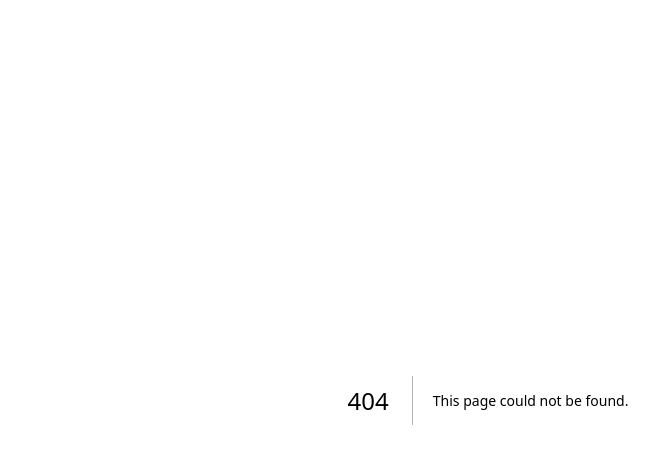
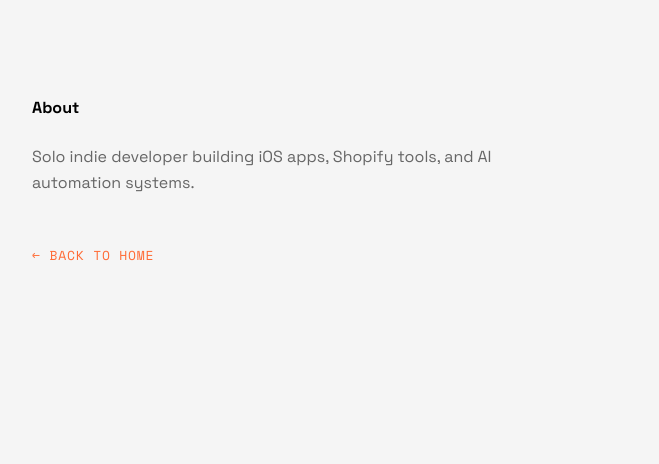
Before and after one commit to alexandermazza/mazza-builds-portfolio, a Next.js app: page /about in a window 1280 px wide. Before the commit this address had no page. Shown: the top 464 px of the page, without its empty margins (152-811 px from the left). Built offline with nearby package versions, Linux system fonts and the light colour scheme.

Commit message:
feat: add about page and TransitionLinks for smoke testing

```diff
--- /dev/null
+++ b/src/app/about/page.tsx
@@ -0,0 +1,27 @@
+import { TransitionLink } from "@/transitions";
+
+export default function AboutPage() {
+  return (
+    <main className="mx-auto max-w-[960px] px-[var(--space-lg)] py-[var(--space-4xl)]">
+      <h1
+        className="mb-[var(--space-lg)] font-sans text-[var(--display-lg)] font-bold text-[var(--text-display)]"
+        data-enter=""
+      >
+        About
+      </h1>
+      <p
+        className="mb-[var(--space-2xl)] max-w-[480px] text-[var(--body)] leading-[1.6] text-[var(--text-secondary)]"
+        data-enter=""
+      >
+        Solo indie developer building iOS apps, Shopify tools, and AI automation
+        systems.
+      </p>
+      <TransitionLink
+        href="/"
+        className="font-mono text-[13px] uppercase tracking-[0.06em] text-[var(--accent)] hover:brightness-110"
+      >
+        ← Back to home
+      </TransitionLink>
+    </main>
+  );
+}
--- a/src/app/page.tsx
+++ b/src/app/page.tsx
@@ -1,8 +1,16 @@
 import { Button, GitHubCard, ProjectCard, ScrollTextLines, SplitTextScatter, StatusBadge, TagChip, TickerText, UsageCard } from "@/components/ui"
+import { TransitionLink } from "@/transitions";
 
 export default function Home() {
   return (
     <main className="mx-auto max-w-[960px] px-[var(--space-lg)] py-[var(--space-4xl)]">
+      <TransitionLink
+        href="/about"
+        className="mb-[var(--space-2xl)] inline-block font-mono text-[13px] uppercase tracking-[0.06em] text-[var(--accent)] hover:brightness-110"
+      >
+        Go to About →
+      </TransitionLink>
+
       {/* Split text scatter */}
       <section className="mb-[var(--space-3xl)]">
         <p className="mb-[var(--space-md)] font-mono text-[11px] uppercase tracking-[0.08em] text-[var(--text-secondary)]">
```
